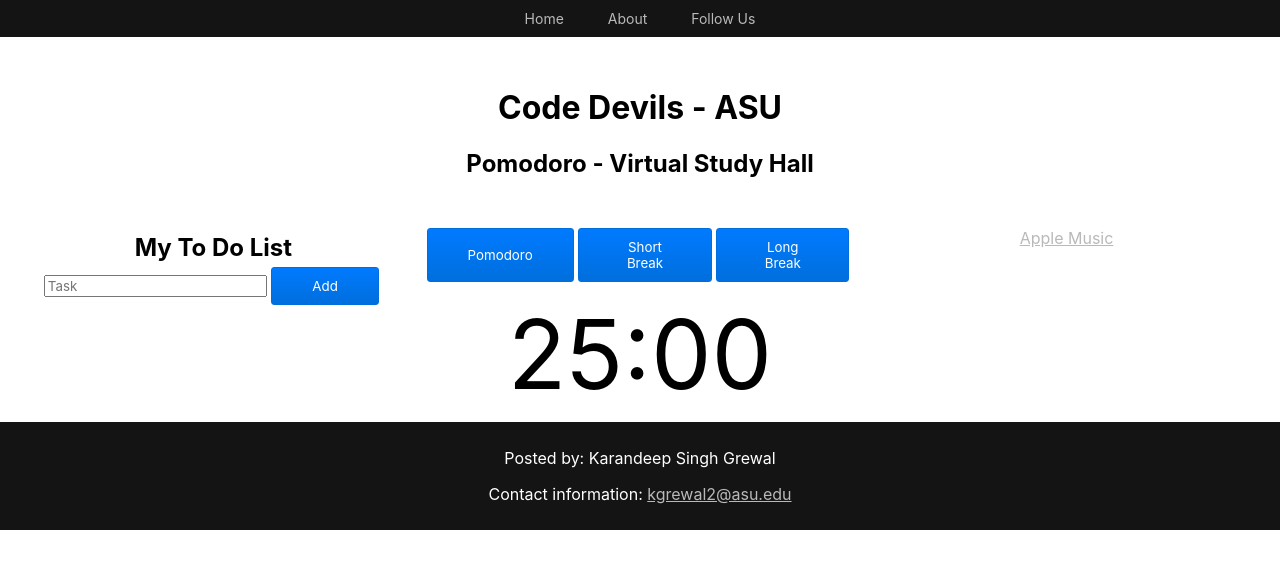
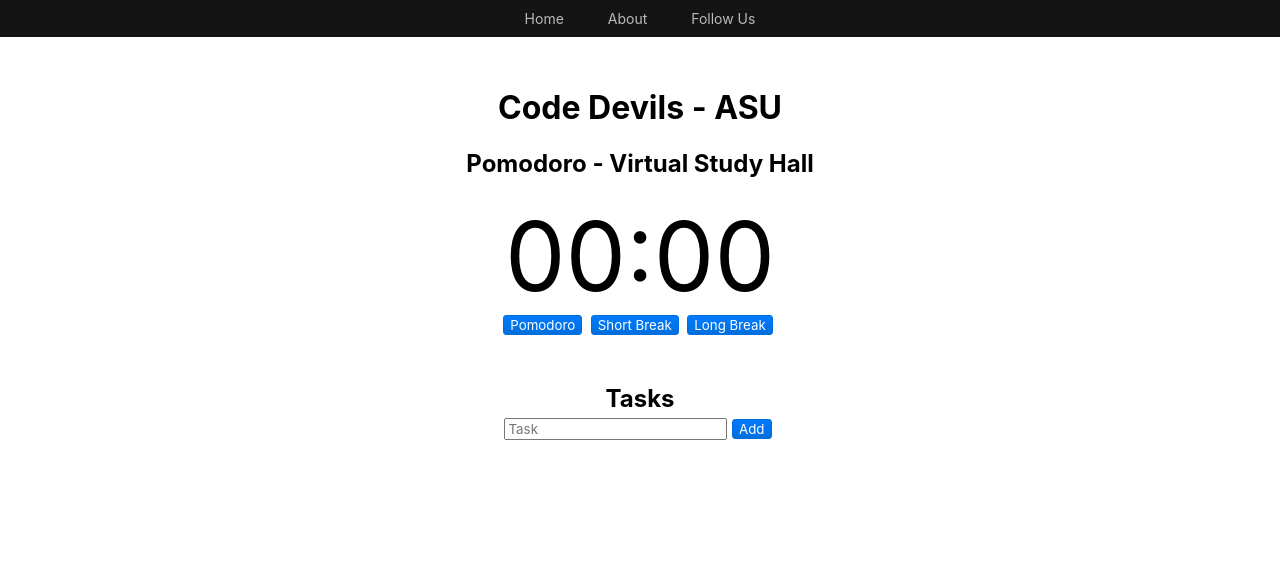
Before and after one commit to kgrewal2/pomodoro-vsh, a plain HTML site: page index.html in a window 1280 px wide. Drawn offline with Linux system fonts and the light colour scheme.

Commit message:
Added: Task List - Working Modified: 3 Column Layout to 1 Column Layout

```diff
--- a/CSS/home.css
+++ b/CSS/home.css
@@ -7,19 +7,6 @@
     margin: 0;
     padding: 0;
     alignment: center;
-}
-
-.column {
-    float: left;
-    text-align: center;
-    width: 33.33%;
-}
-
-
-.row:after {
-    content: "";
-    display: table;
-    clear: both;
 }
 
 .dark-bar {
@@ -44,16 +31,6 @@
     color: #b9b9b9;
 }
 
-.centered-division {
-    width: 100%;
-    display: flex;
-    justify-content: center;
-}
-
-.centered-division h1 {
-    padding: 10px;
-}
-
 #time-label {
     padding: 10px;
     font-size: 96px;
@@ -61,7 +38,6 @@
 
 button {
     display: inline-block;
-    padding: 10px 40px;
     margin: 0 0.3em 0.3em 0;
     border: 1px solid #006fdd;
     border-radius: 3px;
@@ -76,21 +52,12 @@
     background: linear-gradient(rgba(0, 122, 255, 0.85), rgba(0, 111, 221, 0.91));
 }
 
-footer {
-    background: #141414;
-    color: white;
-    padding: 10px;
-    display: block;
-    text-align: center;
-    margin-bottom: -50px;
-}
-
+/*List used for Task List*/
 ul {
     margin: 0;
     padding: 0;
 }
 
-/* Style the list items */
 ul li {
     cursor: pointer;
     position: relative;
@@ -100,31 +67,26 @@
     font-size: 18px;
     transition: 0.2s;
 
-    /* make the list items unselectable */
     -webkit-user-select: none;
     -moz-user-select: none;
     -ms-user-select: none;
     user-select: none;
 }
 
-/* Set all odd list items to a different color (zebra-stripes) */
 ul li:nth-child(odd) {
     background: #f9f9f9;
 }
 
-/* Darker background-color on hover */
 ul li:hover {
     background: #ddd;
 }
 
-/* When clicked on, add a background color and strike out text */
 ul li.checked {
     background: #888;
     color: #fff;
     text-decoration: line-through;
 }
 
-/* Add a "checked" mark when clicked on */
 ul li.checked::before {
     content: '';
     position: absolute;
@@ -138,7 +100,6 @@
     width: 7px;
 }
 
-
 .close {
     position: absolute;
     right: 0;
--- a/Scripts/home.js
+++ b/Scripts/home.js
@@ -1,13 +1,14 @@
 var interval;
 var seconds = 0;
 
-
-function startTimer() {
+/*Start Timer*/
+function startTimer(time) {
     clearInterval(interval);
-    seconds = 15;
+    seconds = time * 60;
     interval = setInterval(changeTimeLabel, 1000);
 }
 
+/*Change time label*/
 function changeTimeLabel() {
     let timeLabel = document.getElementById("time-label");
 
@@ -21,50 +22,28 @@
         timeLabel.style.color = "red";
 }
 
-var myNodelist = document.getElementsByTagName("LI");
-var i;
-for (i = 0; i < myNodelist.length; i++) {
-    var span = document.createElement("SPAN");
-    var txt = document.createTextNode("\u00D7");
-    span.className = "close";
-    span.appendChild(txt);
-    myNodelist[i].appendChild(span);
-}
 
-
-var close = document.getElementsByClassName("close");
-for (i = 0; i < close.length; i++) {
-    close[i].onclick = function () {
-        var div = this.parentElement;
-        div.style.display = "none";
-    }
-}
-
-
-var list = document.querySelector('ul');
-list.addEventListener('click', function (ev) {
-    if (ev.target.tagName === 'LI') {
-        ev.target.classList.toggle('checked');
-    }
-}, false);
-
-
+/*Add new task to the list*/
 function newElement() {
     var li = document.createElement("li");
     var inputValue = document.getElementById("taskTitle").value;
     var t = document.createTextNode(inputValue);
+    li.addEventListener("click", toggleTaskStatus);
     li.appendChild(t);
-    if (!(inputValue !== '')) {
+    if (inputValue === '') {
+        /*do nothing*/
+    } else {
         document.getElementById("tasksList").appendChild(li);
     }
+
+    //Adding close (right side of task)
     document.getElementById("taskTitle").value = "";
-
     var span = document.createElement("SPAN");
     var txt = document.createTextNode("\u00D7");
     span.className = "close";
     span.appendChild(txt);
     li.appendChild(span);
-
+    var close = document.getElementsByClassName("close");
     for (i = 0; i < close.length; i++) {
         close[i].onclick = function () {
             var div = this.parentElement;
@@ -72,3 +51,9 @@
         }
     }
 }
+
+/*Toggle task status as checked*/
+function toggleTaskStatus(e) {
+    var target = e.target;
+    target.classList.toggle("checked");
+}
--- a/index.html
+++ b/index.html
@@ -18,44 +18,21 @@
 <div style="text-align: center; padding: 30px">
     <H1>Code Devils - ASU</H1>
     <H2>Pomodoro - Virtual Study Hall</H2>
-</div>
-
-<div class="row">
-    <div class="column" style="vertical-align: top">
-        <div class="header" id="tasks">
-            <h2 style="margin:5px">My To Do List</h2>
-            <input id="taskTitle" placeholder="Task" type="text">
-            <button class="addTaskButton" onclick="newElement()">Add</button>
-        </div>
-        <ol id="tasksList">
-        </ol>
-
-
+    <label id="time-label">00:00</label>
+    <br>
+    <button id="startPomodoro" onclick="startTimer(25)">Pomodoro</button>
+    <button onclick="startTimer(5)">Short Break</button>
+    <button onclick="startTimer(15)">Long Break</button>
+    <br><br><br>
+    <div class="header" id="tasks">
+        <h2 style="margin:5px">Tasks</h2>
+        <input id="taskTitle" placeholder="Task" type="text">
+        <button class="addTaskButton" onclick="newElement()">Add</button>
     </div>
-    <div class="column">
-        <div class="centered-division">
-            <button id="startPomodoro" onclick="startTimer(25)">Pomodoro</button>
-            <button onclick="startTimer(5)">Short Break</button>
-            <button onclick="startTimer(15)">Long Break</button>
-        </div>
-        <div class="centered-division">
-            <label id="time-label">25:00</label>
-        </div>
-    </div>
-    <div class="column">
-        <a href="https://beta.music.apple.com" target="_blank">Apple Music</a>
-    </div>
+    <ul id="tasksList">
+    </ul>
 </div>
 
 
-<footer>
-    <div>
-        <p>Posted by: Karandeep Singh Grewal</p>
-        <p>Contact information:
-            <a href="mailto:kgrewal2@asu.edu">kgrewal2@asu.edu</a>
-        </p>
-    </div>
-</footer>
-
 </body>
 </html>
```
